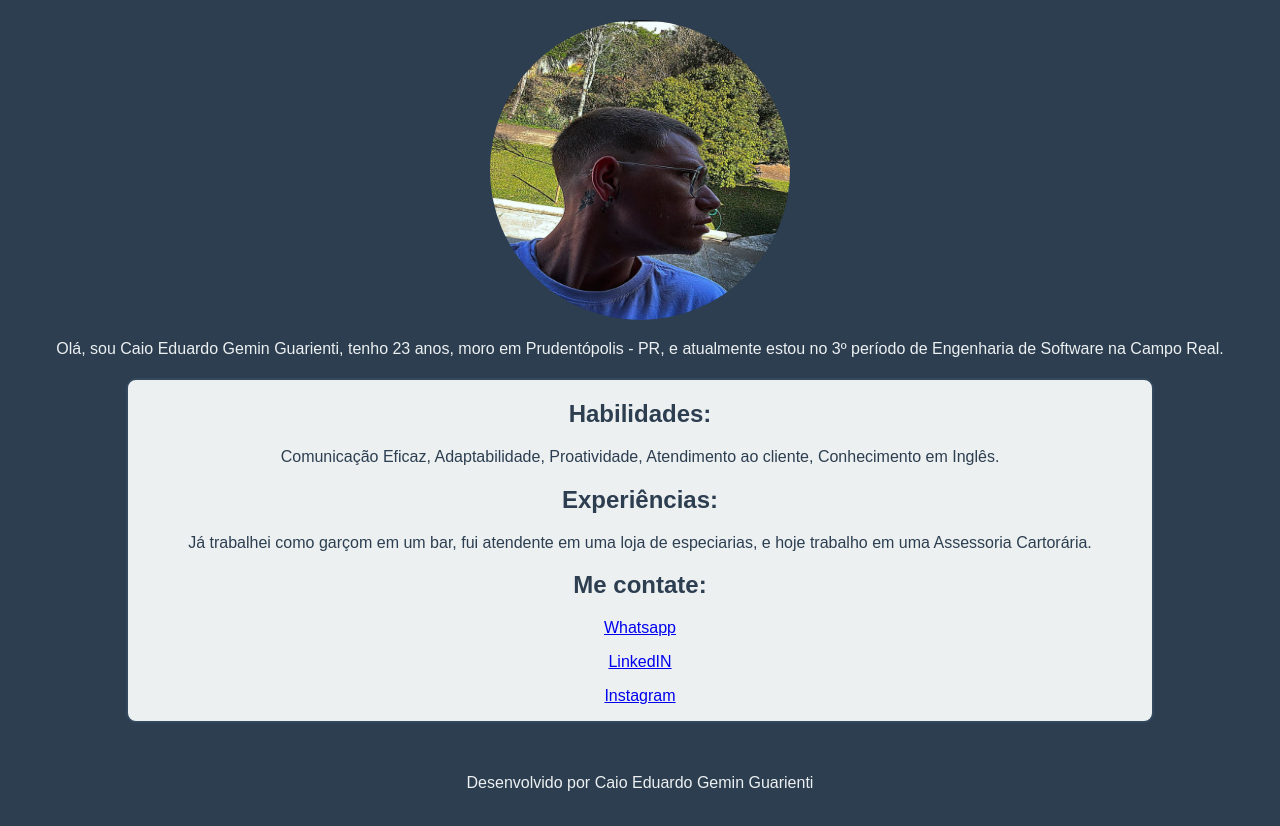
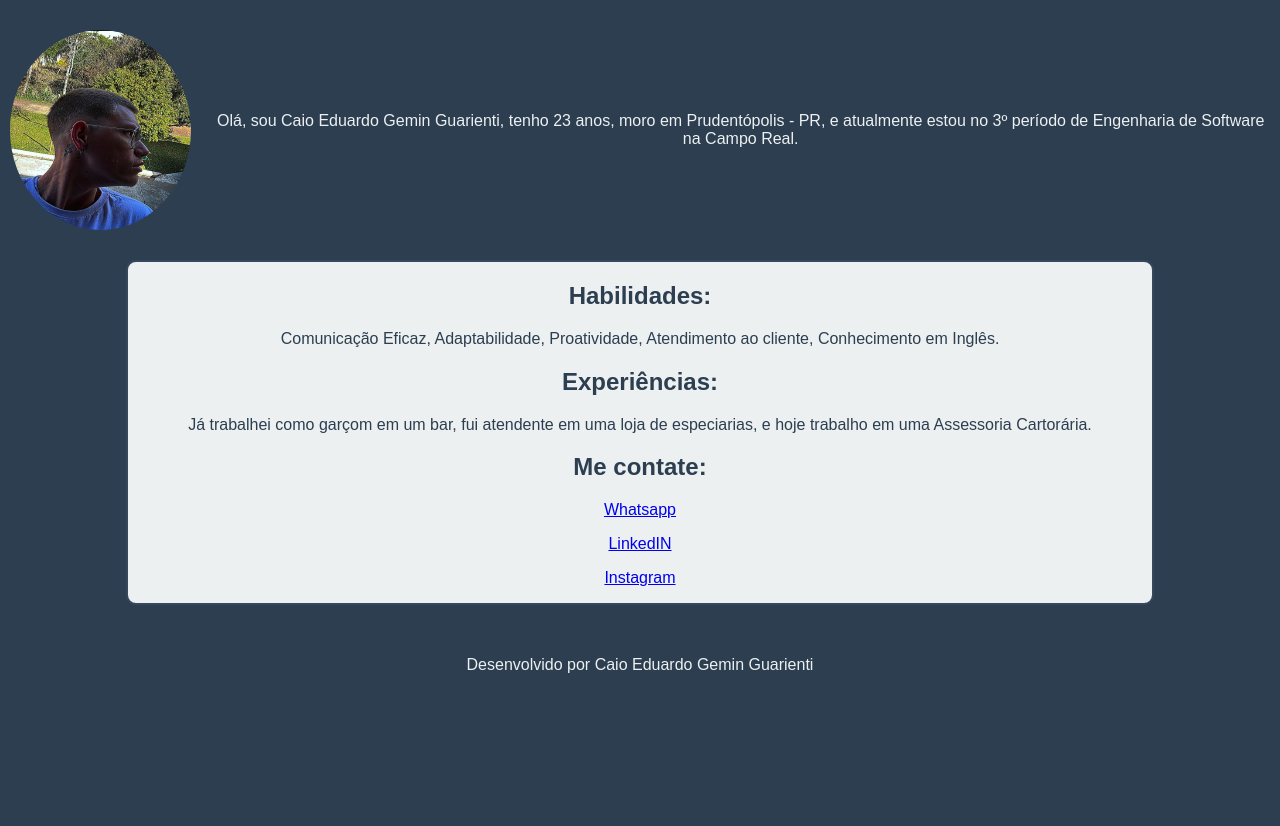
Before and after one commit to CaioEduardoGemin/DSWM, a plain HTML site: page DSWM/Curriculo/index.html in a window 1280 px wide. Shown: the part 60-886 px from the top of the page. Drawn offline with Linux system fonts and the light colour scheme.

Commit message:
Update style.css

```diff
--- a/DSWM/Curriculo/style.css
+++ b/DSWM/Curriculo/style.css
@@ -1,7 +1,8 @@
 #Foto {
     border-radius: 50%;
-    width: 300px;
-    height: 300px;
+    width: 200px;
+    height: 200px;
+    margin-right: 20px;
 }
 body {
     background-color: #2c3e50;
@@ -10,6 +11,14 @@ body {
     text-align: center;
     padding-bottom: 60px;
     margin: 0;
+    height: 100vh;
+    overflow: hidden;
+}
+#content{
+    display: flex;
+    justify-content: center;
+    align-items: center;
+    padding: 10px;
 }
 
 #quad {
```
